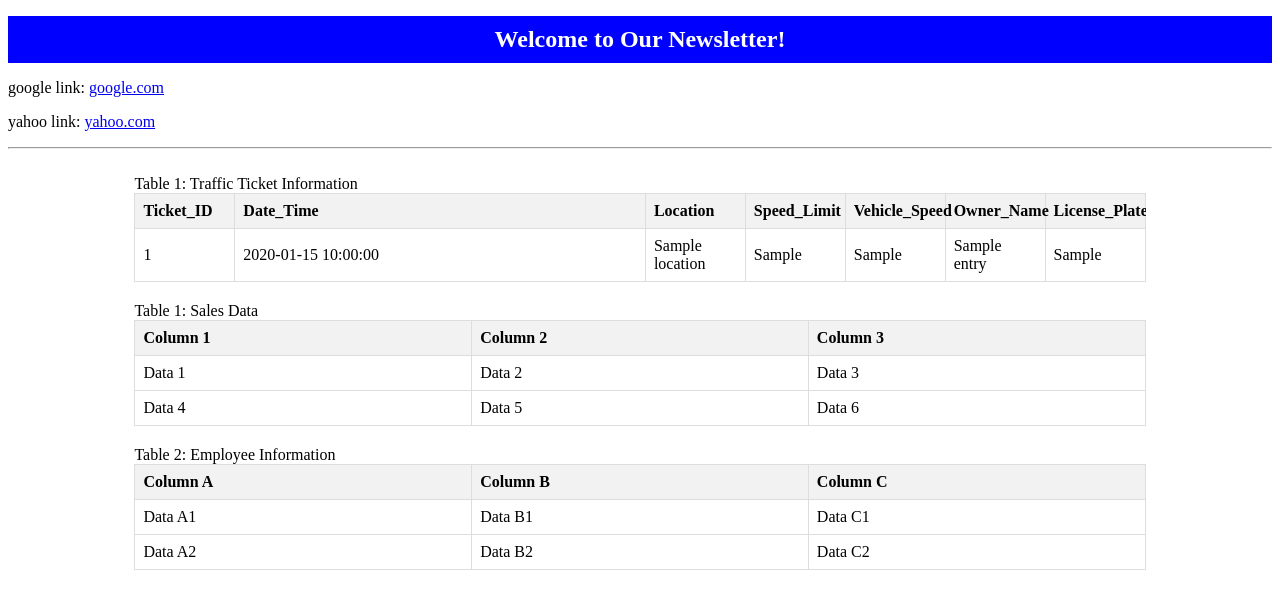
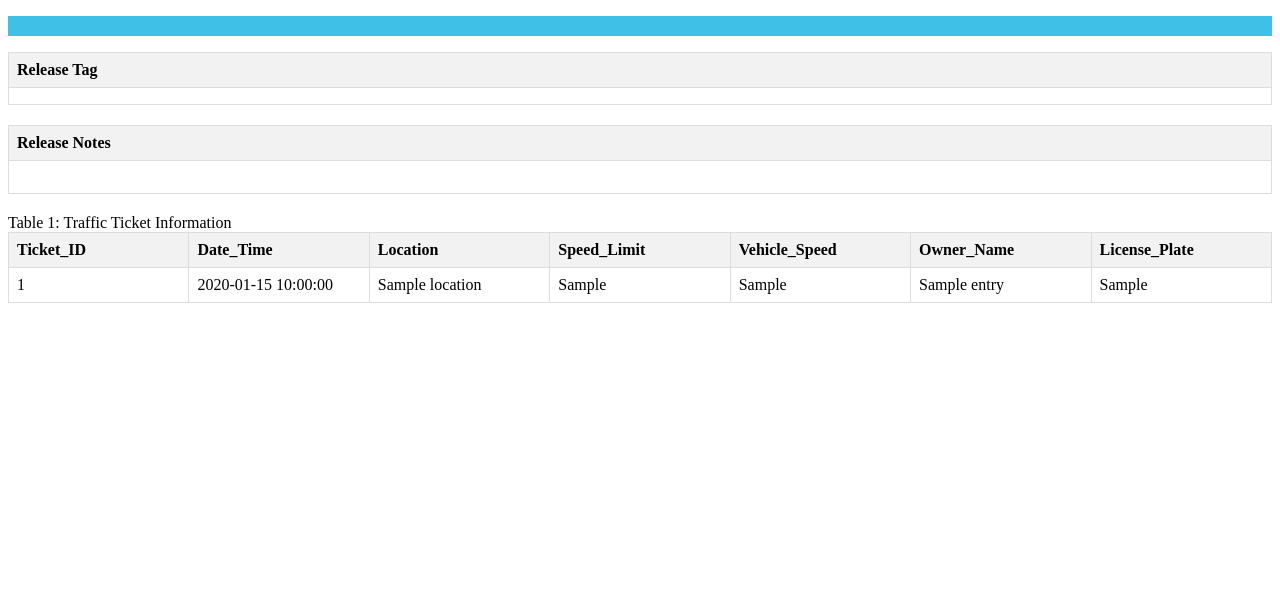
Before and after one commit to ppr0307/vamshi_email, a Flask app: template templates/email.html in a window 1280 px wide. Shown: the top 609 px of the page. Run offline with Flask 3, Linux system fonts and the light colour scheme; the template is opened without the code that fills it: most values are stand-ins (such as "Sample title", 1, 10 or a date in 2020); lists and menus that the app fills with data are empty.

Commit message:
changes made

```diff
--- a/app.py
+++ b/app.py
@@ -22,26 +22,47 @@ def email_form():
         to_email = request_fields['toEmail']
         subject = request_fields['subject']
         email_body_title = request_fields['emailBodyTitle']
-        email_body = request_fields['emailBody']
+        release_tag = request_fields['releaseTag']
+        release_notes = request_fields['releaseNotes']
+        release_notes_list = release_notes.splitlines()
+
+        # Final JSON output to render as html email body
+        json_final = {}
+
+        json_email = {}
+        json_email["from_email"] = from_email
+        json_email["to_email"] = to_email
+        json_email["subject"] = subject
+        json_email["email_body_title"] = email_body_title
+        json_email["release_tag"] = release_tag
+        json_release_notes = []
+        for i, r in enumerate(release_notes_list):
+            json_release_notes.append({"line": r})
+        json_email["release_notes"] = json_release_notes
+
+        # print(json_email)
+        # add json_email node to final json
+        json_final["email_form"] = json_email
 
         # Read CSV file
         csv_file_path = 'data.csv'  # Replace 'data.csv' with the path to your CSV file
-        json_data = []
+        json_csv_data = []
 
         with open(csv_file_path, 'r') as csv_file:
             csv_reader = csv.DictReader(csv_file)
             for row in csv_reader:
-                json_data.append(row)
+                json_csv_data.append(row)
+        json_final["csv_rows"] = json_csv_data
 
         # Store JSON data into a variable and print it
-        # json_variable = json.dumps(json_data)
+        # json_variable = json.dumps(json_final)
         # print(json_variable)
 
         # Sending email
         try:
             msg = Message(subject=subject, sender=from_email, recipients=[to_email])
-            msg.body = f"{email_body_title}\n\n{email_body}"
-            msg.html = render_template("email.html",data=json_data)
+            # msg.body = f"{email_body_title}\n\n{email_body}"
+            msg.html = render_template("email.html",data=json_final)
             mail.send(msg)
             return {"status":"success"}
             flash('Email sent successfully!', 'success')
--- a/templates/email.html
+++ b/templates/email.html
@@ -1,5 +1,6 @@
 <!DOCTYPE html>
 <html lang="en">
+
 <head>
   <meta charset="UTF-8">
   <meta name="viewport" content="width=device-width, initial-scale=1.0">
@@ -7,8 +8,8 @@
   <style>
     /* Styling for the colored headline */
     .headline {
-    color: white;
-    background-color: blue;
+      color: rgb(14, 13, 13);
+      background-color: rgb(62, 192, 231);
       padding: 10px;
       font-size: 24px;
       text-align: center;
@@ -24,14 +25,17 @@
     .table-container table {
       width: 100%;
       border-collapse: collapse;
-    table-layout: fixed; /* Set all table columns to have the same width */
+      table-layout: fixed;
+      /* Set all table columns to have the same width */
     }
 
-  .table-container th, .table-container td {
+    .table-container th,
+    .table-container td {
       border: 1px solid #dddddd;
       text-align: left;
       padding: 8px;
-    width: 33%; /* Equal width for all table columns */
+      width: 33%;
+      /* Equal width for all table columns */
     }
 
     .table-container th {
@@ -45,59 +49,73 @@
     }
   </style>
 </head>
+
 <body>
 
   <!-- Colored headline -->
-  <h1 class="headline">Welcome to Our Newsletter!</h1>
+  <h1 class="headline">{{ data.email_form.email_body_title}}</h1>
 
-  <p>google link: <a href="https://www.google.com" target="_blank">google.com</a></p>
-  <p>yahoo link: <a href="https://www.yahoo.com" target="_blank">yahoo.com</a></p>
-<hr>
-</br>
 
   <!-- Container -->
-<div class="container">
-  <!-- <div class="table-container auto"  >
+  <!-- <div class="container"> -->
+
+    <!-- Relase Tag -->
+    <div class="table-container auto">
       <table>
-       <caption style="font-size: medium;">Table 1: Sales Data</caption>
+        <!-- <caption style="font-size: medium;">Table : Release Tag</caption>  -->
         <thead>
           <tr>
-          <th style="width: 15%;">Column 1</th>
-          <th style="width: 70%;">Column 2</th>
-          <th style="width: 15%;">Column 3</th>
+            <th>Release Tag</th>
           </tr>
         </thead>
         <tbody>
           <tr>
-          <td>google link</td>
-          <td><a href="https://www.google.com" target="_blank">google.com</a></td>
-        </tr>
-        <tr>
-          <td>yahoo link</td>
-          <td><a href="https://www.yahoo.com" target="_blank">yahoo.com</a></td>
+            <td>{{ data.email_form.release_tag }}</td>
           </tr>
         </tbody>
       </table>
-  </div> -->
+    </div>
+
+    <!-- Relase Notes -->
+    <div class="table-container auto">
+      <table>
+        <!-- <caption style="font-size: medium;">Table : Release Notes</caption>  -->
+        <thead>
+          <tr>
+            <th>Release Notes</th>
+          </tr>
+        </thead>
+        <tbody>
+          <tr>
+            <td>
+              <p> {% for item in data.email_form.release_notes %}
+                <li>{{ item.line }}</li>
+                {% endfor %}
+              </p>
+            </td>
+          </tr>
+        </tbody>
+      </table>
+    </div>
 
     <!-- First Table -->
     <div class="table-container">
-    <table>
+      <table class="table table-sm">
         <caption style="font-size: medium; text-align: left;">Table 1: Traffic Ticket Information</caption>
         <thead>
           <tr>
             <!-- Ticket_ID,Date_Time,Location,Speed_Limit,Vehicle_Speed,Owner_Name,License_Plate -->
-          <th style="width: 15%;">Ticket_ID</th>
-          <th style="width: 70%;">Date_Time</th>
-          <th style="width: 15%;">Location</th>
-          <th style="width: 15%;">Speed_Limit</th>
-          <th style="width: 15%;">Vehicle_Speed</th>
-          <th style="width: 15%;">Owner_Name</th>
-          <th style="width: 15%;">License_Plate</th>
+            <th>Ticket_ID</th>
+            <th>Date_Time</th>
+            <th>Location</th>
+            <th>Speed_Limit</th>
+            <th>Vehicle_Speed</th>
+            <th>Owner_Name</th>
+            <th>License_Plate</th>
           </tr>
         </thead>
         <tbody>
-        {% for entry in data %}
+          {% for entry in data.csv_rows %}
           <tr>
             <td>{{ entry.Ticket_ID }}</td>
             <td>{{ entry.Date_Time }}</td>
@@ -111,59 +129,5 @@
         </tbody>
       </table>
     </div>
-  <!-- Second Table -->
-   <div class="table-container">
-    <table>
-      <caption style="font-size: medium; text-align: left;">Table 1: Sales Data</caption>
-      <thead>
-        <tr>
-          <th style="width: 33%;">Column 1</th>
-          <th style="width: 33%;">Column 2</th>
-          <th style="width: 33%;">Column 3</th>
-        </tr>
-      </thead>
-      <tbody>
-        <tr>
-          <td>Data 1</td>
-          <td>Data 2</td>
-          <td>Data 3</td>
-        </tr>
-        <tr>
-          <td>Data 4</td>
-          <td>Data 5</td>
-          <td>Data 6</td>
-        </tr>
-      </tbody>
-    </table>
-  </div>
-
-  <!-- Third Table -->
-  <div class="table-container">
-    <table>
-      <caption style="font-size: medium; text-align: left;">Table 2: Employee Information</caption>
-      <thead>
-        <tr>
-          <th style="width: 33%;">Column A</th>
-          <th style="width: 33%;">Column B</th>
-          <th style="width: 33%;">Column C</th>
-        </tr>
-      </thead>
-      <tbody>
-        <tr>
-          <td>Data A1</td>
-          <td>Data B1</td>
-          <td>Data C1</td>
-        </tr>
-        <tr>
-          <td>Data A2</td>
-          <td>Data B2</td>
-          <td>Data C2</td>
-        </tr>
-      </tbody>
-    </table>
-  </div>
-
-</div><!-- End Container -->
-
 </body>
 </html>
```
Also changed, not shown: templates/email_form.html (+5 -2 lines). Lines whose indentation alone changed are shown as unchanged.
